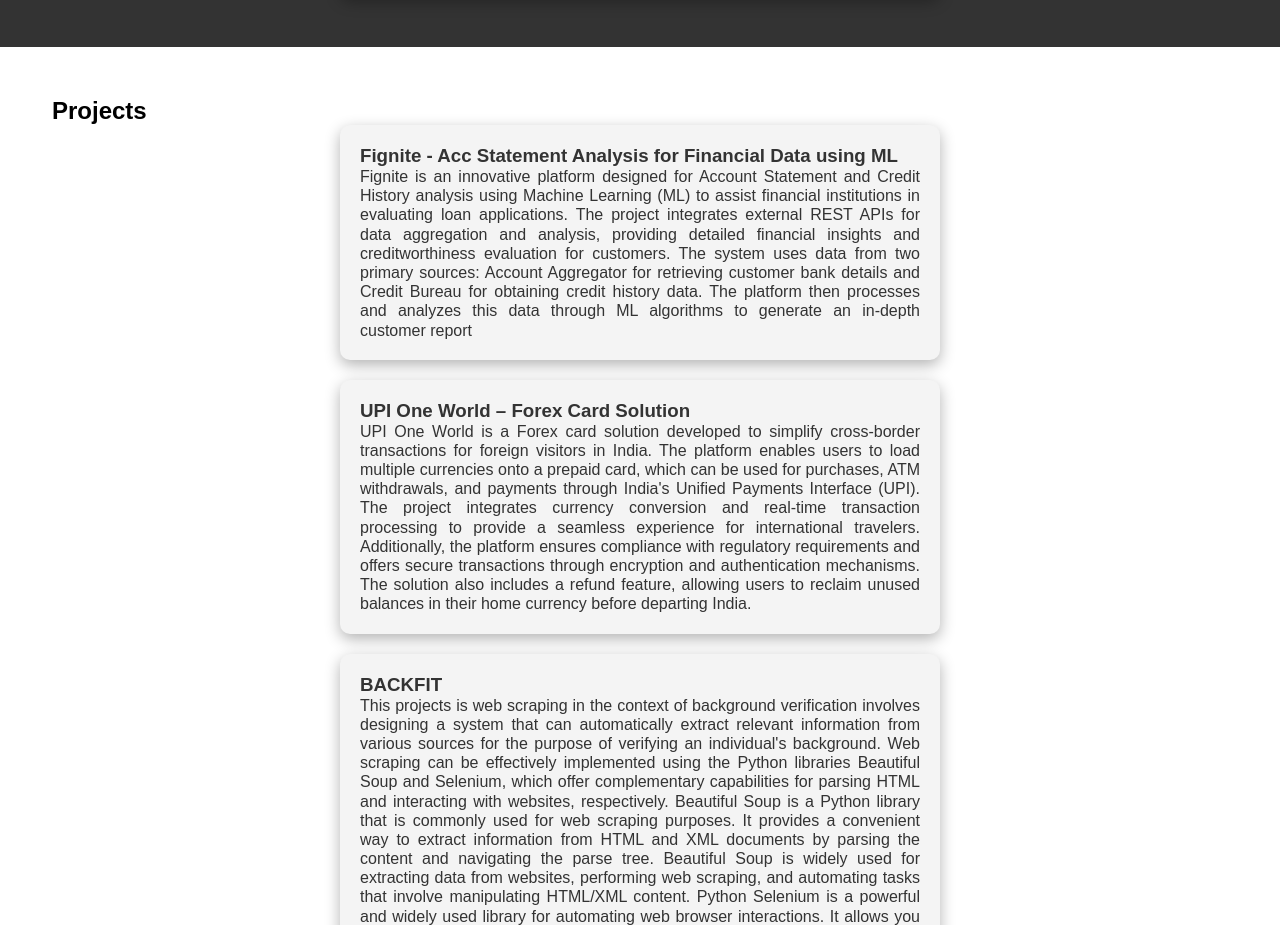
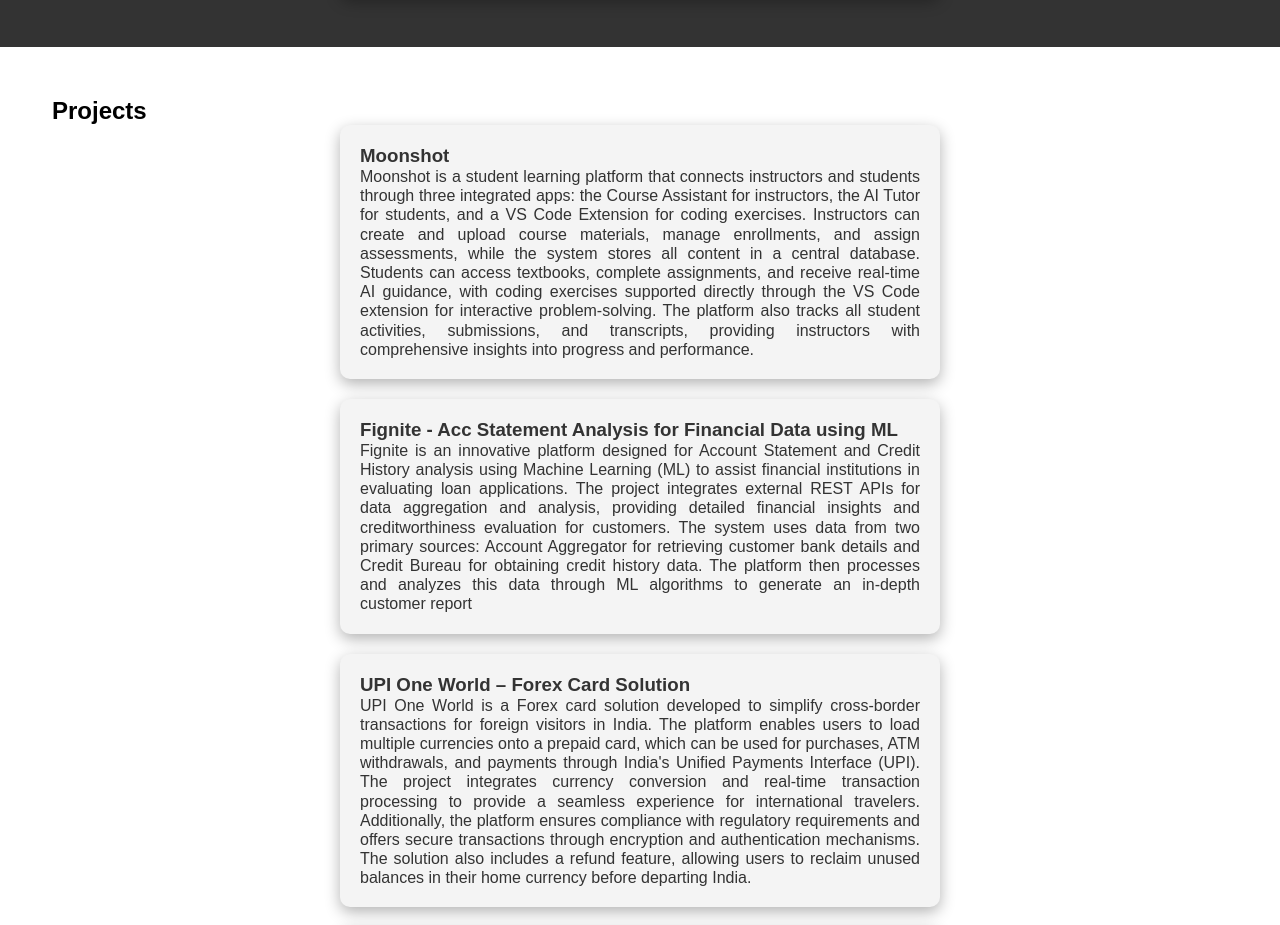
Before and after one commit to prasath-git/portfolio, a plain HTML site: page index.html in a window 1280 px wide. Shown: the part 1721-2646 px from the top of the page. Drawn offline with nearby package versions, Linux system fonts and the light colour scheme.

Commit message:
Update index.html

```diff
--- a/index.html
+++ b/index.html
@@ -113,6 +113,17 @@
         <div class="wrapper">
             <h2 class="projects-title">Projects</h2>
             <div class="projects-container">
+                <div class="project-card">
+                    <h3>Moonshot</h3>
+                    <p> Moonshot is a student learning platform that connects instructors and students through three integrated
+                        apps: the Course Assistant for instructors, the AI Tutor for students, and a VS Code Extension for coding
+                        exercises. Instructors can create and upload course materials, manage enrollments, and assign assessments,
+                        while the system stores all content in a central database. Students can access textbooks, complete assignments,
+                        and receive real-time AI guidance, with coding exercises supported directly through the VS Code extension for
+                        interactive problem-solving. The platform also tracks all student activities, submissions, and transcripts,
+                        providing instructors with comprehensive insights into progress and performance.
+                    </p>
+                </div>
                 <div class="project-card">
                     <h3>Fignite - Acc Statement Analysis for Financial Data using ML</h3>
                     <p> Fignite is an innovative platform designed for Account Statement and Credit History analysis using Machine
```
